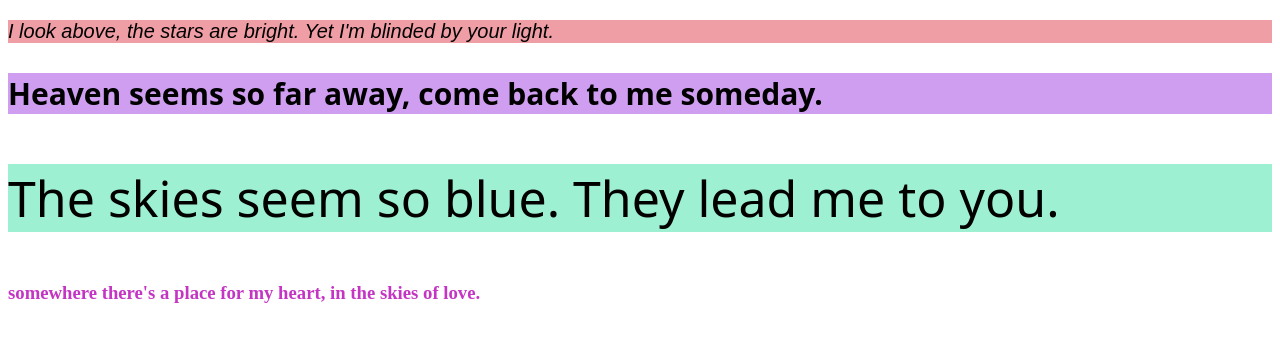
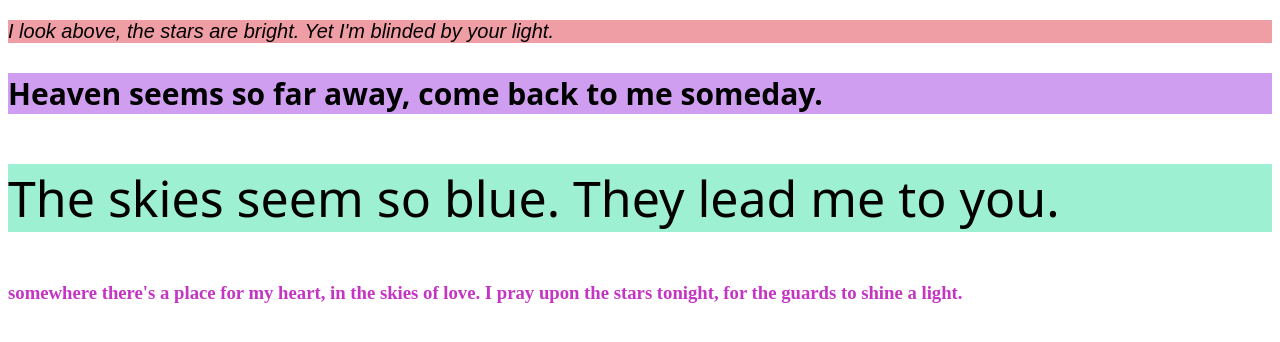
Before and after one commit to paulvonoberstein/lohengrammdynasty.github.io, a plain HTML site: page index.html in a window 1280 px wide. Drawn offline with Linux system fonts and the light colour scheme.

Commit message:
Update index.html

```diff
--- a/index.html
+++ b/index.html
@@ -45,7 +45,7 @@
 
 <p class = "class2 class2"> The skies seem so blue. They lead me to you.</p>
 
-<h3> somewhere there's a place for my heart, in the skies of love.</h3>
+<h3> somewhere there's a place for my heart, in the skies of love. I pray upon the stars tonight, for the guards to shine a light.</h3>
 
     </body>
 </html>
```
